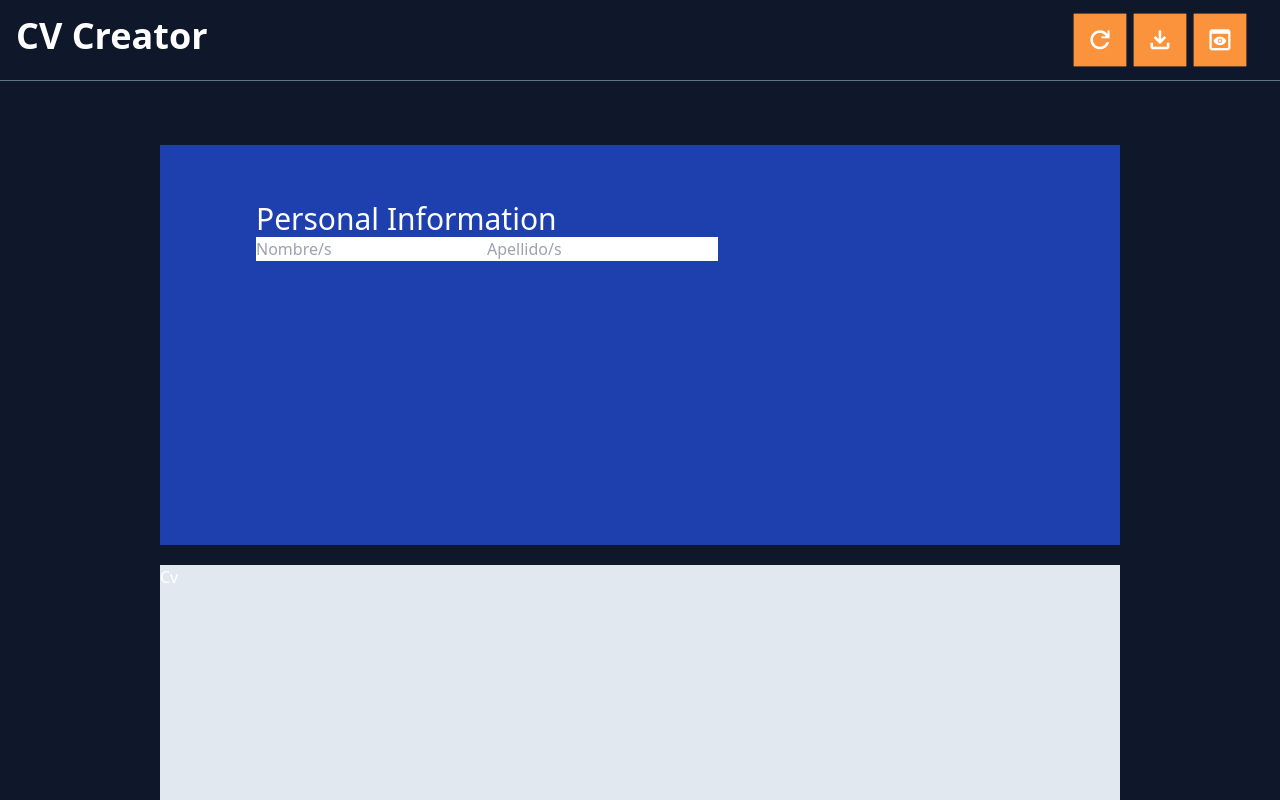
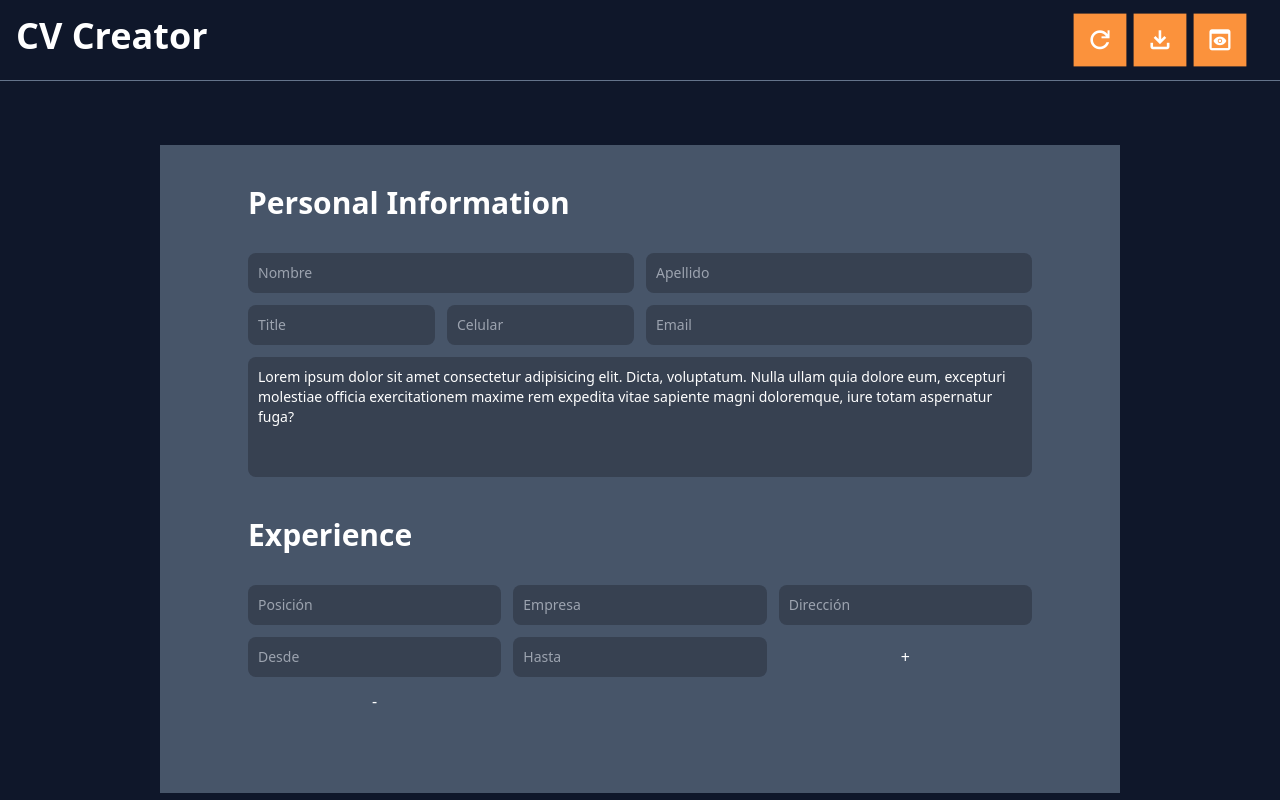
Before and after one commit to ValenAquino/cv-project, a React (Create React App) app: page / in a window 1280 px wide. Shown: the top 800 px of the page. Built offline with nearby package versions, Linux system fonts and the light colour scheme.

Commit message:
Se agrega form de info personal y se crea el de experiencias

```diff
--- a/src/components/Cv.jsx
+++ b/src/components/Cv/Cv.jsx
@@ -1,6 +1,6 @@
 export function Cv() {
   return (
-    <div className="bg-slate-200">
+    <div className="bg-slate-300">
       <h1>Cv</h1>
     </div>
   );
--- /dev/null
+++ b/src/components/Form/Experience.jsx
@@ -0,0 +1,13 @@
+import React from "react";
+import { ExperienceInput } from "./ExperienceInput";
+
+export function Experience() {
+  return (
+    <div className="px-12 pb-10 grid w-full sm:grid-flow-row lg:grid-cols-3 gap-3 ">
+      <h1 className="mb-5 text-3xl font-semibold lg:col-start-1 lg:col-end-4">
+        Experience
+      </h1>
+      <ExperienceInput />
+    </div>
+  );
+}
--- /dev/null
+++ b/src/components/Form/ExperienceInput.jsx
@@ -0,0 +1,20 @@
+import React from "react";
+
+export function ExperienceInput() {
+  const inputStyle = `
+    bg-gray-700 placeholder-gray-400 p-2.5 rounded-lg
+    text-sm text-white
+    focus:outline-transparent`;
+
+  return (
+    <>
+      <input className={`${inputStyle}`} type="text" placeholder="Posición" />
+      <input className={`${inputStyle}`} type="text" placeholder="Empresa" />
+      <input className={`${inputStyle}`} type="text" placeholder="Dirección" />
+      <input className={`${inputStyle}`} type="text" placeholder="Desde" />
+      <input className={`${inputStyle}`} type="text" placeholder="Hasta" />
+      <button>+</button>
+      <button>-</button>
+    </>
+  );
+}
--- a/src/components/Form.jsx
+++ b/src/components/Form/Form.jsx
@@ -1,10 +1,12 @@
 import React from "react";
 import { PersonalInfo } from "./PersonalInfo";
+import { Experience } from "./Experience";
 
 export function Form() {
   return (
-    <div className="bg-blue-800 px-10">
+    <div className="bg-slate-600 lg:px-10 p-10">
       <PersonalInfo />
+      <Experience />
     </div>
   );
 }
--- /dev/null
+++ b/src/components/Form/PersonalInfo.jsx
@@ -0,0 +1,42 @@
+import React from "react";
+
+export function PersonalInfo() {
+  const inputStyle = `
+    bg-gray-700 placeholder-gray-400 p-2.5 rounded-lg
+    text-sm text-white
+    focus:outline-transparent`;
+
+  return (
+    <div className="px-12 pb-10 grid w-full sm:grid-flow-row lg:grid-cols-4 gap-3">
+      <h1 className="mb-5 text-3xl font-semibold lg:col-start-1 lg:col-end-5">
+        Personal Information
+      </h1>
+      <input
+        className={`${inputStyle} lg:col-start-1 lg:col-end-3`}
+        type="text"
+        placeholder="Nombre"
+      />
+      <input
+        className={`${inputStyle} lg:col-start-3 lg:col-end-5`}
+        type="text"
+        placeholder="Apellido"
+      />
+      <input className={`${inputStyle}`} type="text" placeholder="Title" />
+      <input className={`${inputStyle}`} type="text" placeholder="Celular" />
+      <input
+        className={`${inputStyle} lg:col-start-3 lg:col-end-5`}
+        type="text"
+        placeholder="Email"
+      />
+      <textarea
+        className={`${inputStyle} lg:col-start-1 lg:col-end-5 resize-none`}
+        rows="5"
+      >
+        Lorem ipsum dolor sit amet consectetur adipisicing elit. Dicta,
+        voluptatum. Nulla ullam quia dolore eum, excepturi molestiae officia
+        exercitationem maxime rem expedita vitae sapiente magni doloremque, iure
+        totam aspernatur fuga?
+      </textarea>
+    </div>
+  );
+}
--- a/src/components/Main.jsx
+++ b/src/components/Main.jsx
@@ -1,10 +1,10 @@
 import React from "react";
-import { Form } from "./Form";
-import { Cv } from "./Cv";
+import { Form } from "./Form/Form";
+import { Cv } from "./Cv/Cv";
 
 export function Main() {
   return (
-    <main className="grid grid-cols-1 mx-24 p-16 h-screen gap-5">
+    <main className="grid grid-cols-1 mx-2 p-16 gap-5 2xl:grid-cols-2 2xl:gap-16 2xl:mx-0 lg:mx-6 xl:mx-24">
       <Form />
       <Cv />
     </main>
--- a/src/components/PersonalInfo.jsx
+++ /dev/null
@@ -1,11 +0,0 @@
-import React from "react";
-
-export function PersonalInfo() {
-  return (
-    <div className="p-14">
-        <h1 className="text-3xl">Personal Information</h1>
-        <input type="text" placeholder="Nombre/s"/>
-        <input type="text" placeholder="Apellido/s"/>
-    </div>
-  )
-}
```
Also changed, not shown: public/EditableInput.jsx (renamed from src/components/EditableInput.jsx).
